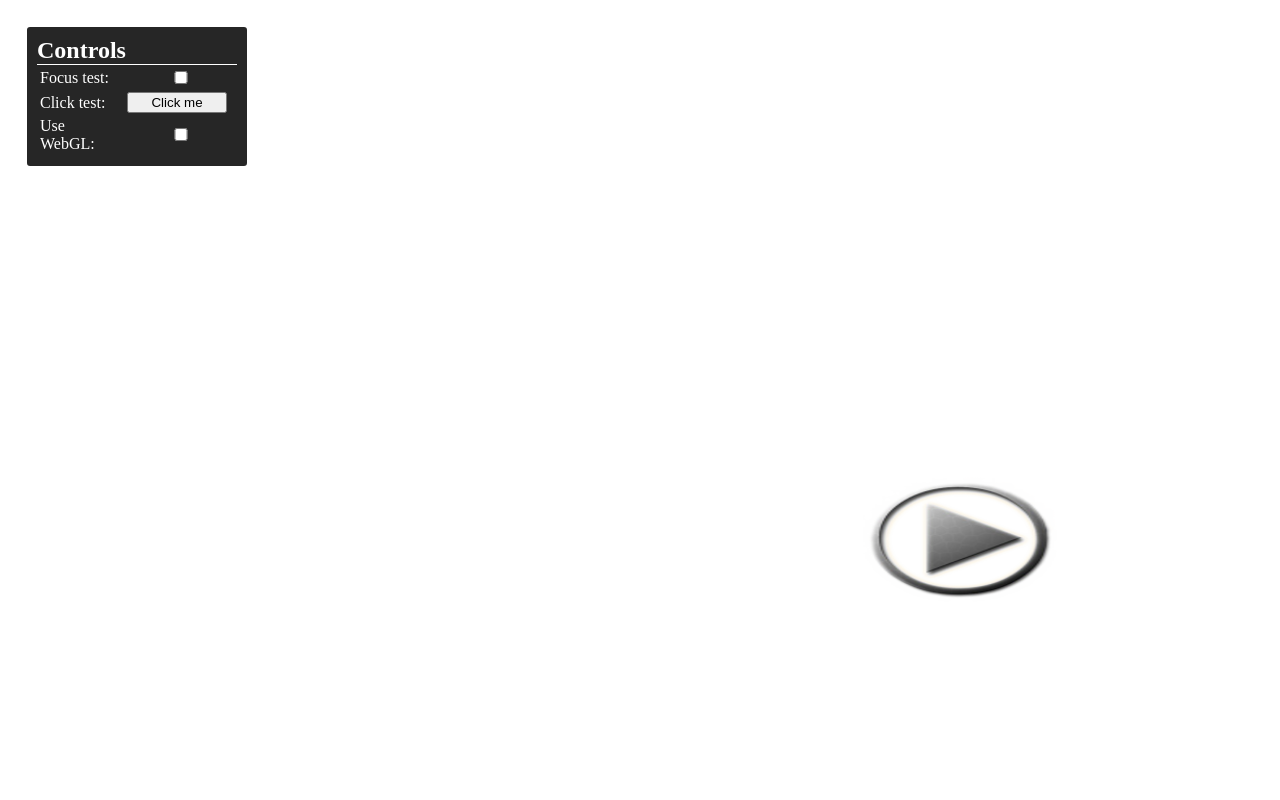
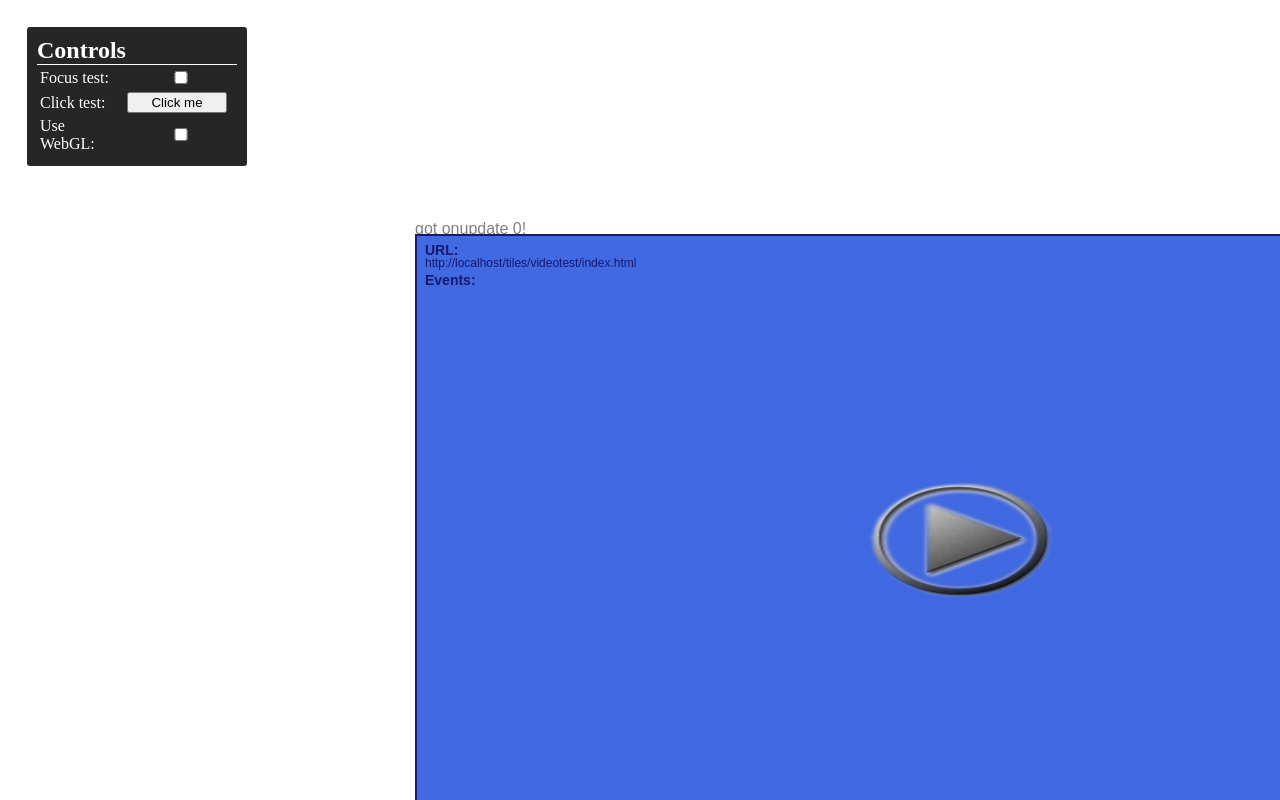
Before and after one commit to kromain/BouncyMallow, a plain HTML site: page largevideotest.html in a window 1280 px wide. Drawn offline with Linux system fonts and the light colour scheme.

Commit message:
Add query args support for largevideotest.html

```diff
--- a/largevideotest.html
+++ b/largevideotest.html
@@ -49,14 +49,34 @@ body, html {
 </style>
 <script src="scripts/gl-matrix-min.js" type="text/javascript"></script>
 <script src="scripts/tiledemo.js" type="text/javascript"></script>
+<script src="scripts/htmltile-shim.js" type="text/javascript"></script>
+<script src="scripts/query-args.js" type="text/javascript"></script>
 <script type="text/javascript">
-  function initTiles () {
-    animateTiles = false;
-    tileWidth = 520;
-    tileHeight = 250;
+  function init() {
     textures = [
       '/tiles/videotest/index.html',
     ];
+
+    extractQueryArgs();
+    if (queryArgs.usewebgl != undefined)
+      document.getElementById('usewebgl').checked = queryArgs.usewebgl;
+
+    if (queryArgs.animatetiles != undefined)
+      animatetiles = queryArgs.animatetiles;
+    else
+      animateTiles = false;
+
+    if (queryArgs.tilewidth != undefined)
+      tileWidth = queryArgs.tilewidth;
+    else
+      tileWidth = 1090;
+
+    if (queryArgs.tileheight != undefined)
+      tileHeight = queryArgs.tileheight;
+    else
+      tileHeight = 613;
+
+    registerHTMLTileShimIfNeeded();
 
     window.onmousedown = function() {
       var playIcon = document.getElementById('playIcon');
@@ -64,11 +84,13 @@ body, html {
 
       sprites[0]._tile.sendEvent(HTMLTile.ButtonPress);
     }
+
+    start();
   }
 </script>
 </head>
 
-<body onload="initTiles(); start();">
+<body onload="init()">
 <div id="canvas_wrap">
   <div id="layer0">
     <img id="playIcon" src="images/play_button.png"/>
```
Lines whose indentation alone changed are shown as unchanged.
